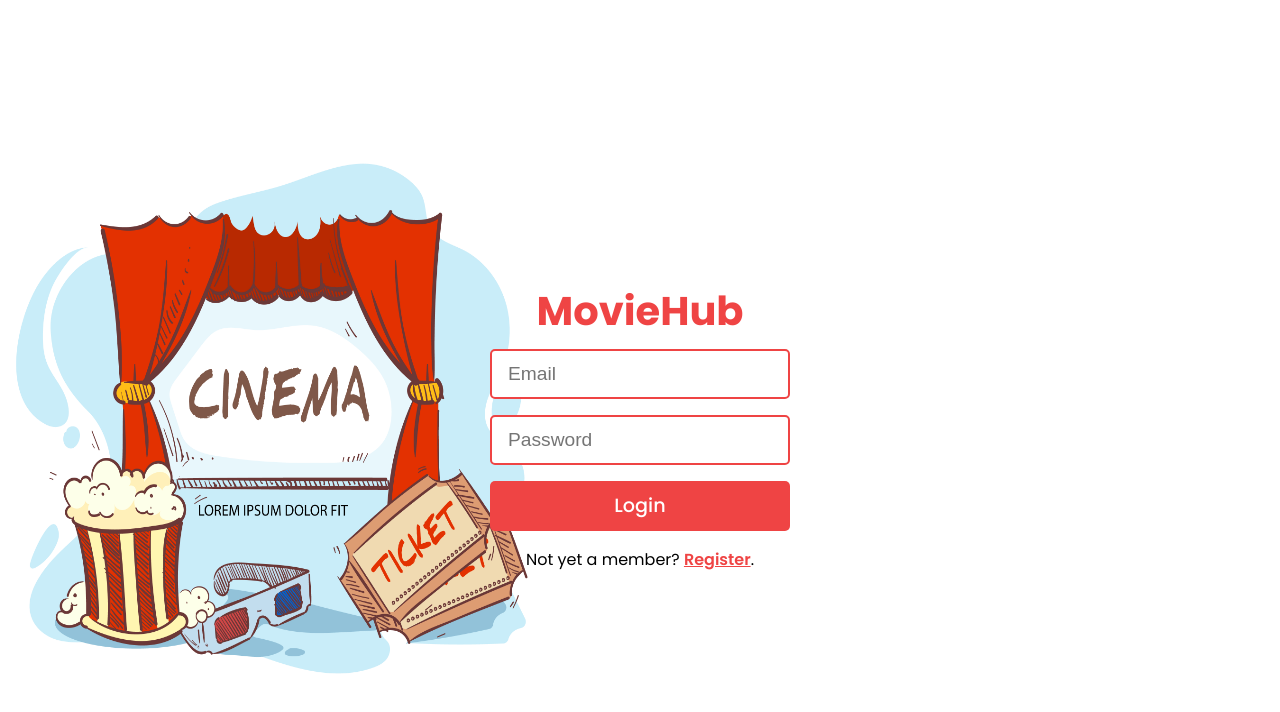
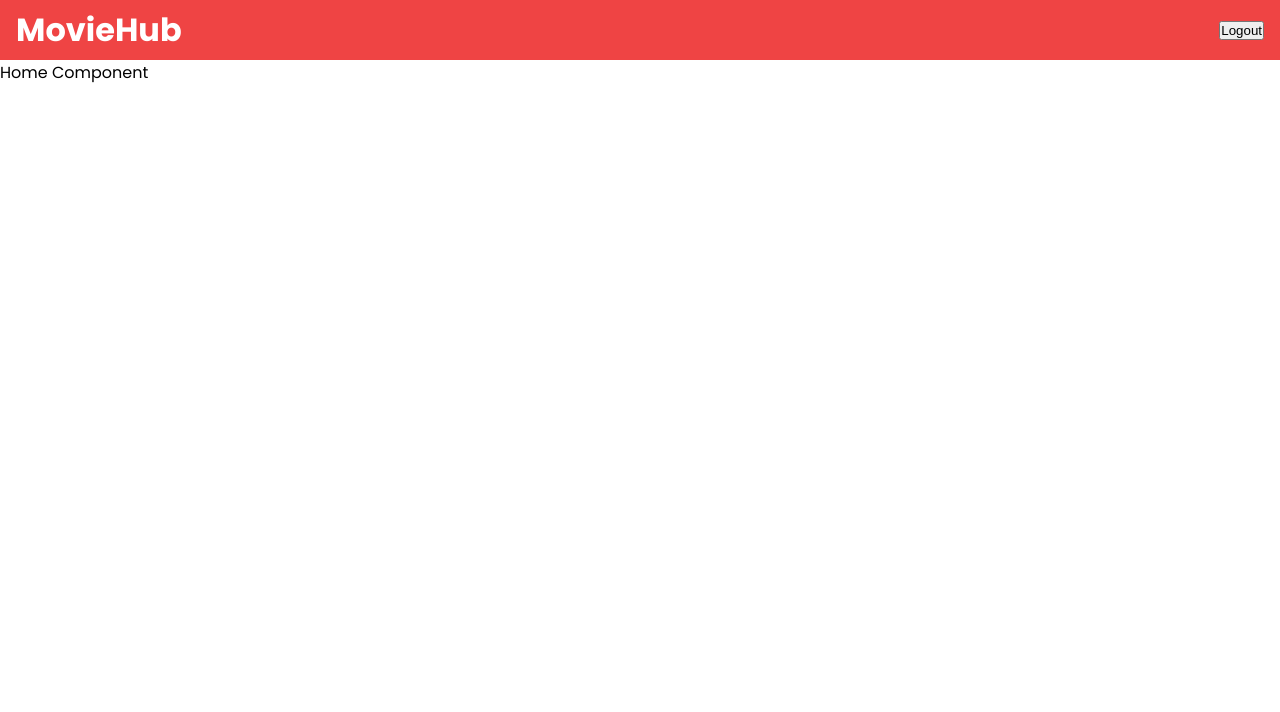
Before and after one commit to jomardiago/moviehub-client, a React (Create React App) app: page / in a window 1280 px wide. Before the commit this address led to /login. Shown: the top 712 px of the page. Built offline with nearby package versions, Linux system fonts and the light colour scheme; sample sign-in values are in the browser's storage.

Commit message:
Fix routing after successful registration.

```diff
--- a/src/App.js
+++ b/src/App.js
@@ -1,6 +1,6 @@
 import React from 'react';
 import { Routes, Route, Navigate } from 'react-router-dom';
-import { AuthProvider, AuthContext } from './context/auth';
+import { AuthContext } from './context/auth';
 import Header from './components/Header';
 import Home from './pages/Home';
 import Login from './pages/Login';
@@ -8,27 +8,16 @@ import Register from './pages/Register';
 
 function App() {
   const { user } = React.useContext(AuthContext);
-  const [ theme, setTheme ] = React.useState('light-theme');
-  const isAuthenticated = false;
-
-  React.useEffect(() => {
-    document.documentElement.className = theme;
-  }, [theme]);
-
-  function toggleTheme() {
-    setTheme(theme => theme === 'light-theme' ? 'dark-theme' : 'light-theme');
-  }
+  const isAuthenticated = Object.keys(user).length > 0;
 
   return (
     <>
-      <AuthProvider>
-        <Header toggleTheme={toggleTheme} theme={theme} isAuthenticated={user} />
-        <Routes>
-          <Route path="/" element={isAuthenticated ? <Home /> : <Navigate to="/login" replace={true} /> } />
-          <Route path="/login" element={<Login />} />
-          <Route path="/register" element={<Register />} />
-        </Routes>
-      </AuthProvider>
+      <Header isAuthenticated={Object.keys(user).length > 0} />
+      <Routes>
+        <Route path="/" element={isAuthenticated ? <Home /> : <Navigate to="/login" replace={true} /> } />
+        <Route path="/login" element={!isAuthenticated ? <Login /> : <Navigate to="/" replace={true} /> } />
+        <Route path="/register" element={!isAuthenticated ? <Register /> : <Navigate to="/" replace={true} /> } />
+      </Routes>
     </>
   );
 }
--- a/src/components/Header.js
+++ b/src/components/Header.js
@@ -1,34 +1,39 @@
+import React from 'react';
 import styled from 'styled-components';
+import { AuthContext } from '../context/auth';
 
 const HeaderContainer = styled.header`
-    color: var(--secondaryColor);
+    background-color: var(--red);
+    color: var(--white);
     height: 60px;
     display: flex;
-    justify-content: flex-end;
     align-items: center;
 
-    button {
+    h1 {
+        margin-left: 1rem;
+        flex: 2;
+    }
+
+    .header-controls {
         margin-right: 1rem;
-        font-family: 'Poppins', sans-serif;
-        background-color: var(--red);
-        border: none;
-        color: var(--primary);
-        font-weight: 500;
-        width: 150px;
-        height: 40px;
+        flex: 1;
+        display: flex;
+        justify-content: flex-end;
     }
 `;
 
-function Header({ toggleTheme, theme, isAuthenticated }) {
+function Header({ isAuthenticated }) {
+    const { logout } = React.useContext(AuthContext);
     return (
         <HeaderContainer>
-            {
-                isAuthenticated ? (
-                    <div>
-                        <button onClick={toggleTheme}>{ theme === 'light-theme' ? 'Lights Off' : 'Lights On' }</button>
+            {isAuthenticated && (
+                <>
+                    <h1>MovieHub</h1>
+                    <div className="header-controls">
+                        <button onClick={logout}>Logout</button>
                     </div>
-                ) : null
-            }
+                </>
+            )}
         </HeaderContainer>
     );
 }
--- a/src/context/auth.js
+++ b/src/context/auth.js
@@ -2,7 +2,7 @@ import React from 'react';
 import jwtDecode from 'jwt-decode';
 
 const initialState = {
-    user: null
+    user: {}
 };
 
 if (localStorage.getItem('token')) {
@@ -16,7 +16,7 @@ if (localStorage.getItem('token')) {
 }
 
 const AuthContext = React.createContext({
-    user: null,
+    user: {},
     login: () => {},
     logout: () => {}
 });
--- a/src/index.js
+++ b/src/index.js
@@ -2,6 +2,7 @@ import React from 'react';
 import ReactDOM from 'react-dom';
 import { BrowserRouter } from 'react-router-dom';
 import ApolloProvider from './providers/ApolloProvider';
+import { AuthProvider } from './context/auth';
 import GlobalStyles from './GlobalStyles';
 import App from './App';
 
@@ -10,7 +11,9 @@ ReactDOM.render(
     <GlobalStyles />
     <BrowserRouter>
       <ApolloProvider>
-        <App />
+        <AuthProvider>
+          <App />
+        </AuthProvider>
       </ApolloProvider>
     </BrowserRouter>
   </React.StrictMode>,
```
